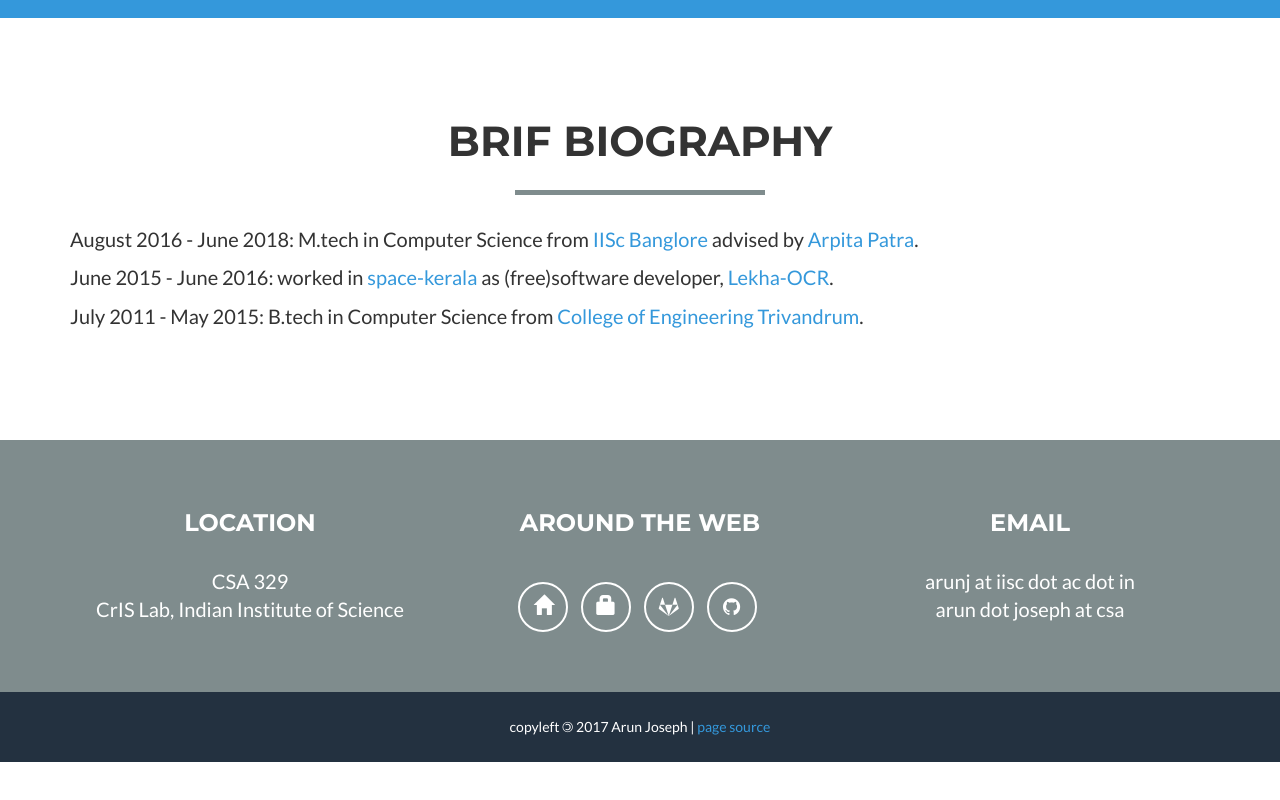
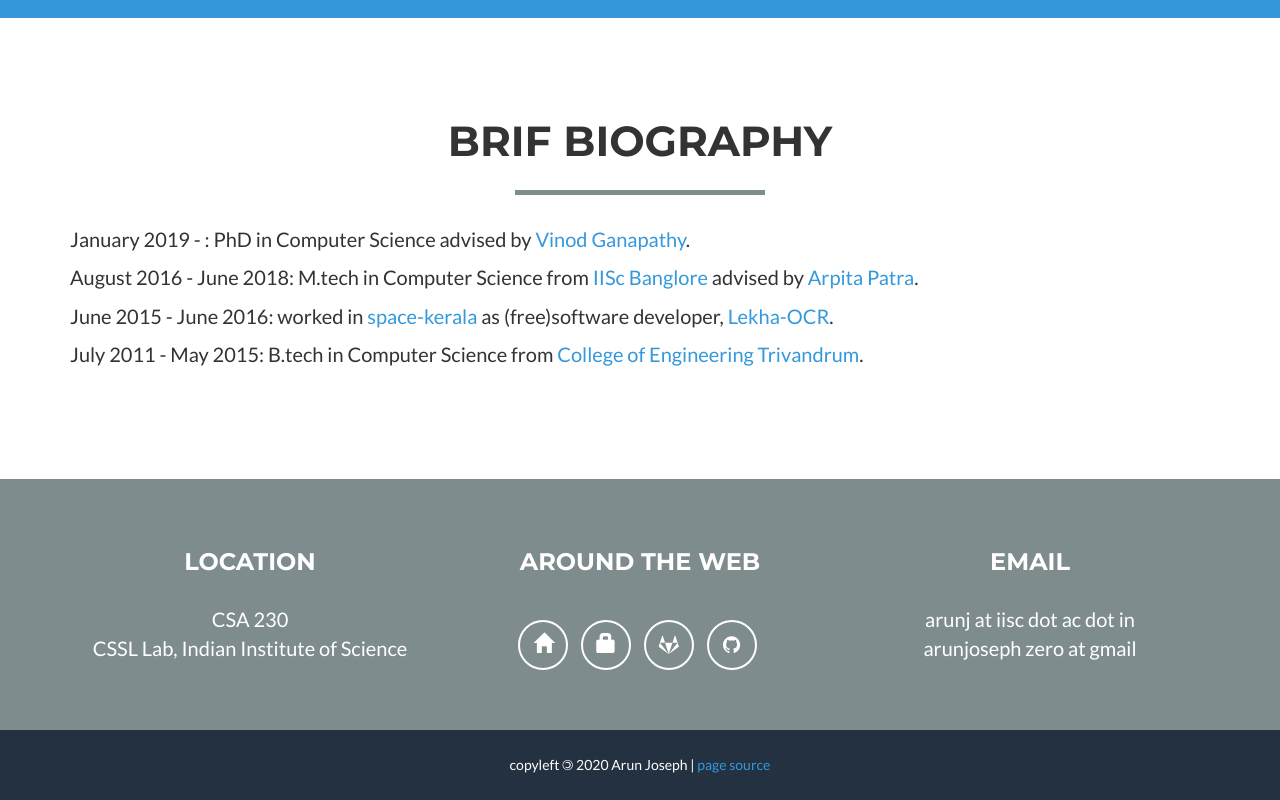
Before and after one commit to arunjoseph0/arunjoseph0.github.io, a website: page index.html in a window 1280 px wide. Shown: the part 2015-2815 px from the top of the page. Before the commit the page ends 2777 px from the top, so only its background shows below. Drawn offline with nearby package versions, Linux system fonts and the light colour scheme.

Commit message:
added cssl infos

```diff
--- a/index.html
+++ b/index.html
@@ -174,10 +174,10 @@
             <div class="row">
                 <div class="col-lg-12 text-center">
                     <p>CryptoCurrency - Block chain - Bitcoin
-                    </br>Secure Computation
+                    </br>System Security
                     </br>Free Software Development
                     </br>Graphics Designing
-                    </br>Rural Empowerment </p>
+                    </br>Operating Systems </p>
                 </div>
             </div>
         </div>
@@ -194,7 +194,8 @@
             </div>
             <div class="row">
                 <div class="col-lg-12 text-left">
-                    <p>August 2016 - June 2018: M.tech in Computer Science from <a href="http://iisc.ac.in">IISc Banglore</a> advised by <a href ="http://drona.csa.iisc.ernet.in/~arpita/"> Arpita Patra</a>.</p>
+                    <p>January 2019 - : PhD in Computer Science advised by <a href ="https://drona.csa.iisc.ac.in/~vg/"> Vinod Ganapathy</a>.</p>
+                    <p>August 2016 - June 2018: M.tech in Computer Science from <a href="http://iisc.ac.in">IISc Banglore</a> advised by <a href ="http://drona.csa.iisc.ac.in/~arpita/"> Arpita Patra</a>.</p>
                     <p>June 2015 - June 2016: worked in <a href="http://www.space-kerala.org/">space-kerala</a> as (free)software developer, <a href="https://gitlab.com/space-kerala/lekha-OCR">Lekha-OCR</a>.</p>
                     <p>July 2011 - May 2015: B.tech in Computer Science from <a href="http://cet.ac.in">College of Engineering Trivandrum</a>.</p>
                 </div>
@@ -209,8 +210,8 @@
                 <div class="row">
                     <div class="footer-col col-md-4">
                         <h3>Location</h3>
-                        <p>CSA 329
-                            <br>CrIS Lab, Indian Institute of Science</p>
+                        <p>CSA 230
+                            <br>CSSL Lab, Indian Institute of Science</p>
                     </div>
                     <div class="footer-col col-md-4">
                         <h3>Around the Web</h3>
@@ -219,7 +220,7 @@
                                 <a href="#" class="btn-social btn-outline"><span class="glyphicon glyphicon-home"></span></i></a>
                             </li>
                             <li>
-                                <a href="#" class="btn-social btn-outline"><span class="glyphicon glyphicon-lock"></span></a>
+                                <a href="https://www.csa.iisc.ac.in/~vg/cssl/index.html" class="btn-social btn-outline"><span class="glyphicon glyphicon-lock"></span></a>
                             </li>
                             <li>
                                 <a href="https://gitlab.com/arunjoseph0" class="btn-social btn-outline"><span class="sr-only">Gitlab</span><i class="fa fa-gitlab"></i></a>
@@ -232,7 +233,7 @@
                     <div class="footer-col col-md-4">
                         <h3>Email</h3>
                         <p>arunj at iisc dot ac dot in
-                        <br>arun dot joseph at csa</a></p>
+                        <br>arunjoseph zero at gmail</a></p>
                     </div>
                 </div>
             </div>
@@ -241,7 +242,7 @@
             <div class="container">
                 <div class="row">
                     <div class="col-lg-12">
-                        copyleft <span class="copyleft">&copy;</span> 2017 Arun Joseph | <a href ="#">page source</a>
+                        copyleft <span class="copyleft">&copy;</span> 2020 Arun Joseph | <a href ="https://github.com/arunjoseph0/arunjoseph0.github.io">page source</a>
                     </div>
                 </div>
             </div>
```
